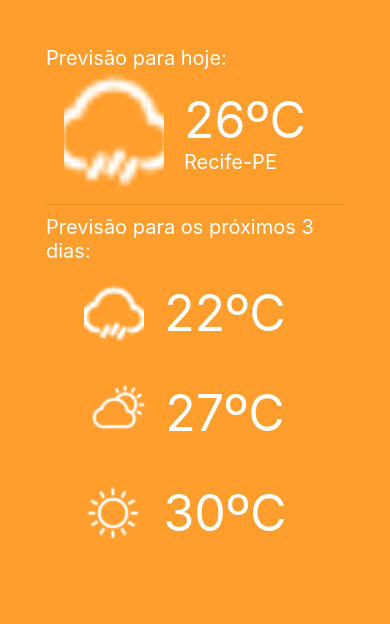
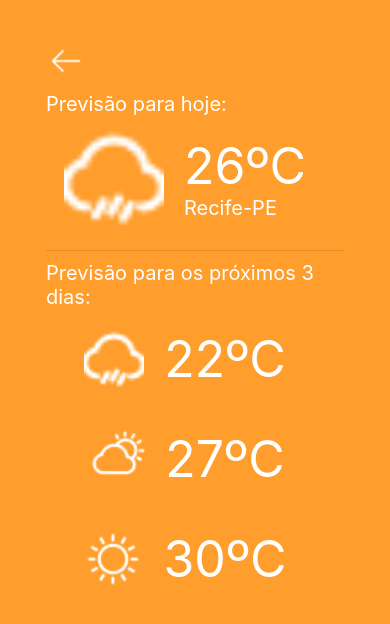
Before and after one commit to LucasAcacio/mango-project, a React Native app: screen /WeatherPage in a window 390 px wide. Shown: the top 624 px of the page. Built offline with nearby package versions, Linux system fonts and the light colour scheme.

Commit message:
Update WeatherPage.js

```diff
--- a/components/WeatherPage.js
+++ b/components/WeatherPage.js
@@ -1,12 +1,17 @@
 import React from 'react';
-import { StyleSheet, View, Text, Image} from 'react-native';
+import { StyleSheet, View, Text, Image, TouchableOpacity } from 'react-native';
 // import { useFonts, RobotoCondensed_400Regular } from '@expo-google-fonts/roboto-condensed';
+import { useNavigation } from '@react-navigation/native';
 
 function WeatherPage() {
     // let [fontsLoaded] = useFonts({RobotoCondensed_400Regular});
+    const navigation = useNavigation();
 
     return(
         <View style={styles.weatherContainer}>
+            <TouchableOpacity onPress={() => navigation.goBack()}>
+                <Image style={styles.iconBack} source={require('../assets/images_source/arrowleftwhite.png')}/>
+            </TouchableOpacity>
             <Text style={styles.weatherText}>Previsão para hoje:</Text>
             <View style={styles.weatherToday}>
                 <Image style={styles.weatherIconMain} source={require('../assets/images_source/rainy.png')}/>
@@ -48,7 +53,8 @@ const styles = StyleSheet.create({
     },
     weatherIconMain: {
         width: 100,
-        height: 120,
+        height: 100,
+        alignSelf:'center'
     },
     weatherIconPredict: {
         width: 60,
@@ -83,7 +89,13 @@ const styles = StyleSheet.create({
         borderRadius: 4,
         margin: 10,
         backgroundColor:"rgba(0, 0, 0, 0.1)"
-    }
+    },
+    iconBack: {
+        width: 40,
+        height: 30,
+        alignSelf:'flex-start',
+        marginBottom:16
+    },
 });
 
 export default WeatherPage
```
